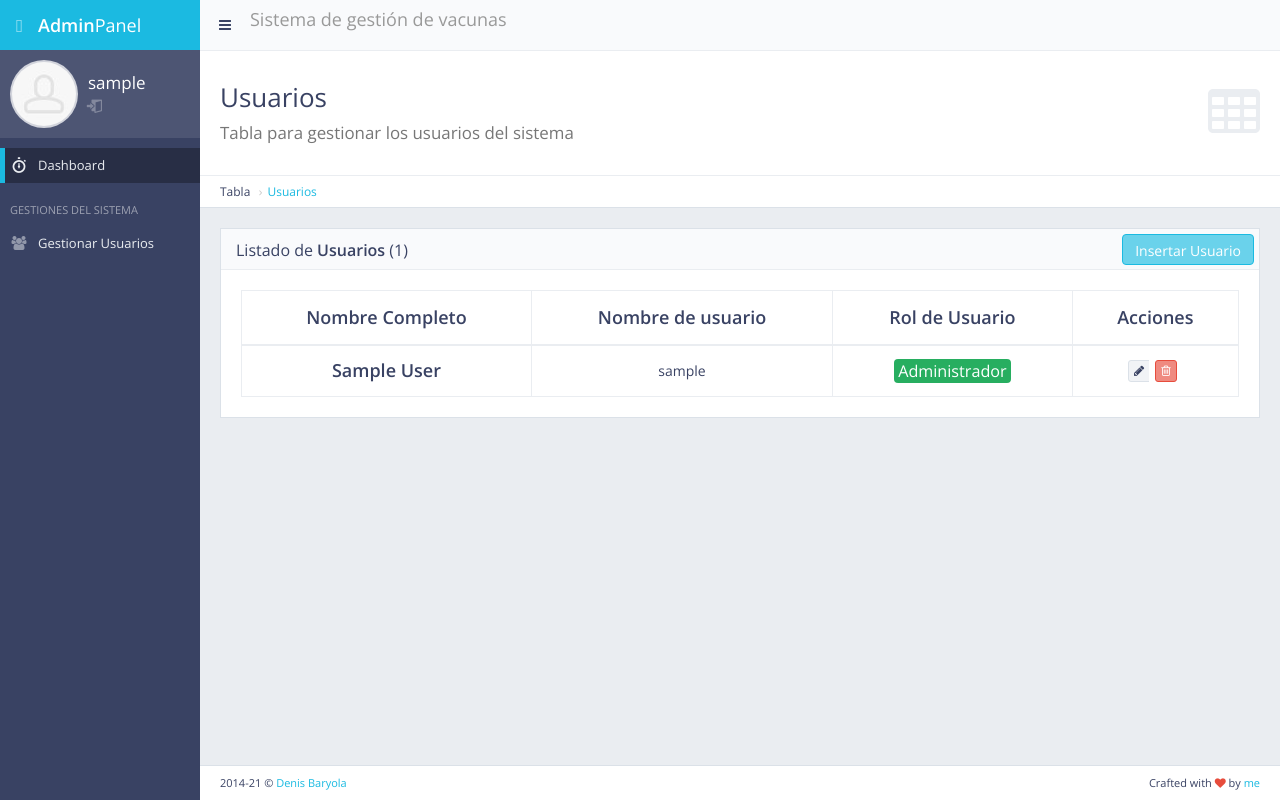
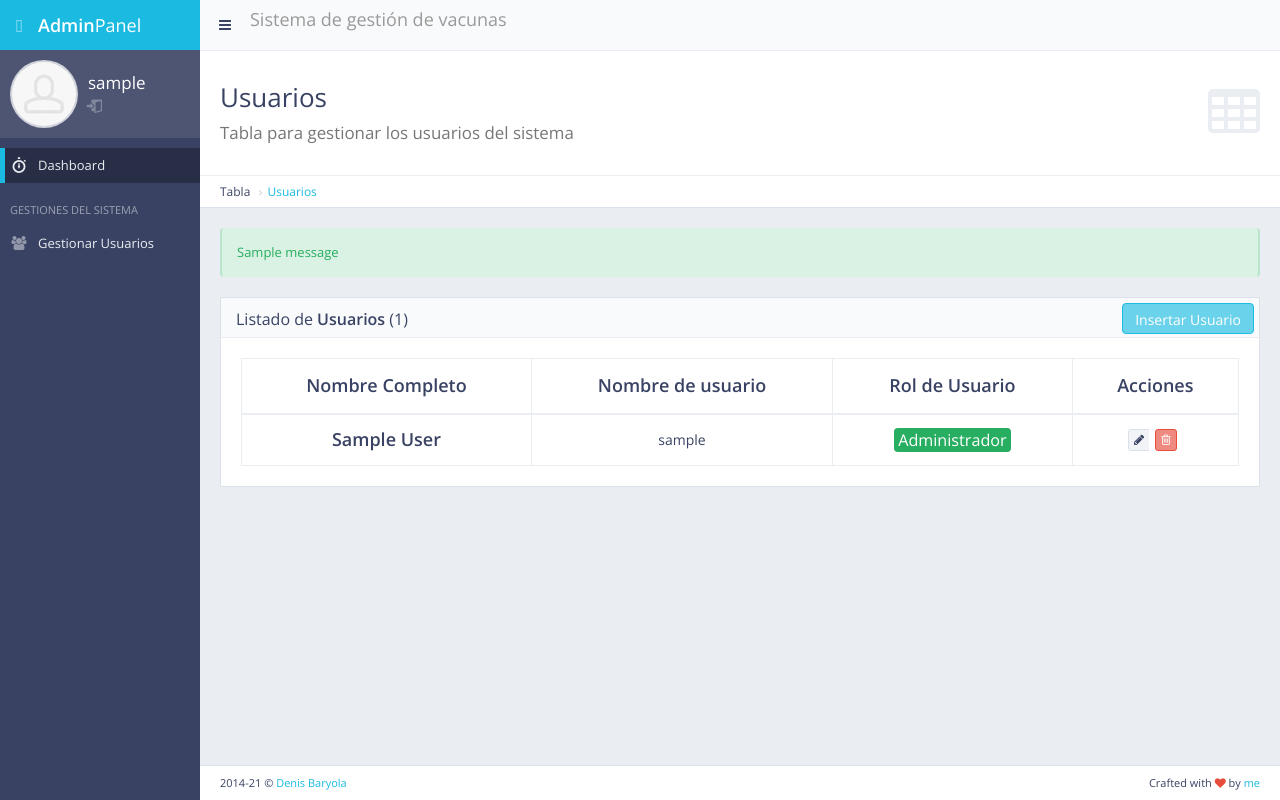
Before and after one commit to jorgejimenez98/covid19-vaccine-system, a Django app: page /users/list/ in a window 1280 px wide. Run offline with Django 3.2, Linux system fonts and the light colour scheme; a user stored in the database is signed in; tables that the repository leaves empty hold one stand-in row (values such as "Sample post"); one stand-in notice (Sample message) is shown; some libraries are stand-ins or nearby versions.

Commit message:
Add error alerts section to users table html

```diff
--- a/vaccineSystem/apps/main/templates/users/list.html
+++ b/vaccineSystem/apps/main/templates/users/list.html
@@ -16,6 +16,20 @@
     <li><a href="{% url 'userListView' %}">Usuarios</a></li>
 </ul>
 <!-- END Datatables Header -->
+
+<!-- Error Message Section -->
+{% if messages %}
+{% for message in messages %}
+<div class="alert {% if message.level == DEFAULT_MESSAGE_LEVELS.ERROR %}
+                      alert-danger
+                    {% elif message.level == DEFAULT_MESSAGE_LEVELS.SUCCESS %}
+                      alert-success
+                    {% endif %} p-2" role="alert">
+    {{ message }}
+</div>
+{% endfor %}
+{% endif %}
+<!-- End Error Message Section -->
 
 <!-- Datatables Content -->
 <div class="block full">
```
